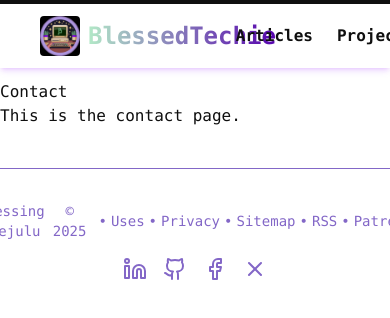
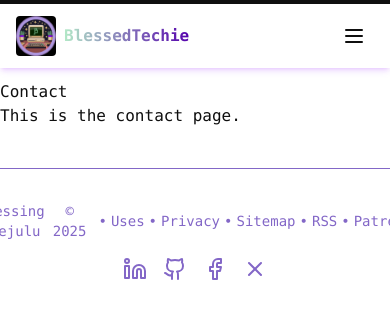
Before and after one commit to BlessingEmejulu/blessedtechie-blog, a Next.js app: page /contact in a window 390 px wide. Shown: the top 318 px of the page. Built offline with nearby package versions, Linux system fonts and the light colour scheme.

Commit message:
feat: refactor NavBar component to include mobile menu functionality and improve layout

```diff
--- a/app/projects/page.tsx
+++ /dev/null
@@ -1,9 +0,0 @@
-
-export default function ProjectsPage() {
-  return (
-    <div>
-      <h1>Projects</h1>
-      <p>This is the projects page.</p>
-    </div>
-  );
-}
--- a/components/ui/NavBar.tsx
+++ b/components/ui/NavBar.tsx
@@ -3,15 +3,19 @@
 import Link from "next/link";
 import Image from "next/image";
 import { ThemeSwitch } from "@/components/ui/ThemeSwitch";
+import { Menu, X } from "lucide-react";
+import React, { useState } from "react";
 
 export default function NavBar() {
+  const [menuOpen, setMenuOpen] = useState(false);
+
   return (
     <nav
       className="fixed z-50 top-0 w-full border-t-4 bg-background/95 backdrop-blur-sm
                  bg-[length:100%_4px] bg-top bg-no-repeat
-               flex items-center justify-between px-6 py-3 shadow-md shadow-purple-500/20"
+                 flex items-center justify-between px-4 py-3 shadow-md shadow-purple-500/20"
     >
-    <div className="flex w-full items-center justify-between mx-auto max-w-7xl px-4">
+      <div className="flex w-full items-center justify-between mx-auto max-w-7xl">
         {/* Logo */}
         <div className="flex items-center">
           <Link href="/" className="flex items-center space-x-2">
@@ -22,25 +26,58 @@ export default function NavBar() {
               height={40}
               className="rounded"
             />
-          <p className="text-2xl font-bold gradient-text">
-            BlessedTechie</p>
+            <p className="font-bold gradient-text">
+              BlessedTechie
+            </p>
           </Link>
         </div>
 
-        {/* Links + Toggle */}
-        <div className={`flex items-center gap-6`}>
+        {/* Desktop Links + Toggle */}
+        <div className="hidden md:flex items-center gap-6">
           <Link href="/articles" className="font-bold gradient-underline">
             Articles
-            </Link>
-            <Link href="/projects" className="font-bold gradient-underline">
-              Projects
           </Link>
           <Link href="/contact" className="font-bold gradient-underline">
             Contact
           </Link>
           <ThemeSwitch />
         </div>
+
+        {/* Hamburger Menu Button */}
+        <button
+          className="md:hidden flex items-center justify-center h-10 w-10"
+          onClick={() => setMenuOpen(!menuOpen)}
+          aria-label="Open menu"
+        >
+          {menuOpen ? <X size={24} /> : <Menu size={24} />}
+        </button>
       </div>
+
+      {/* Mobile Menu */}
+      {menuOpen && (
+        <div className="absolute top-full left-0 w-full bg-background/95 backdrop-blur-sm shadow-md md:hidden">
+          <div className="flex flex-col items-center gap-4 py-4">
+            <Link
+              href="/articles"
+              className="font-bold gradient-underline w-full text-center"
+              onClick={() => setMenuOpen(false)}
+            >
+              Articles
+            </Link>
+            <Link
+              href="/contact"
+              className="font-bold gradient-underline w-full text-center"
+              onClick={() => setMenuOpen(false)}
+            >
+              Contact
+            </Link>
+            <ThemeSwitch />
+
+            <div className="w-full flex justify-center">
+            </div>
+          </div>
+        </div>
+      )}
     </nav>
   );
 }
```
Lines whose indentation alone changed are shown as unchanged.
